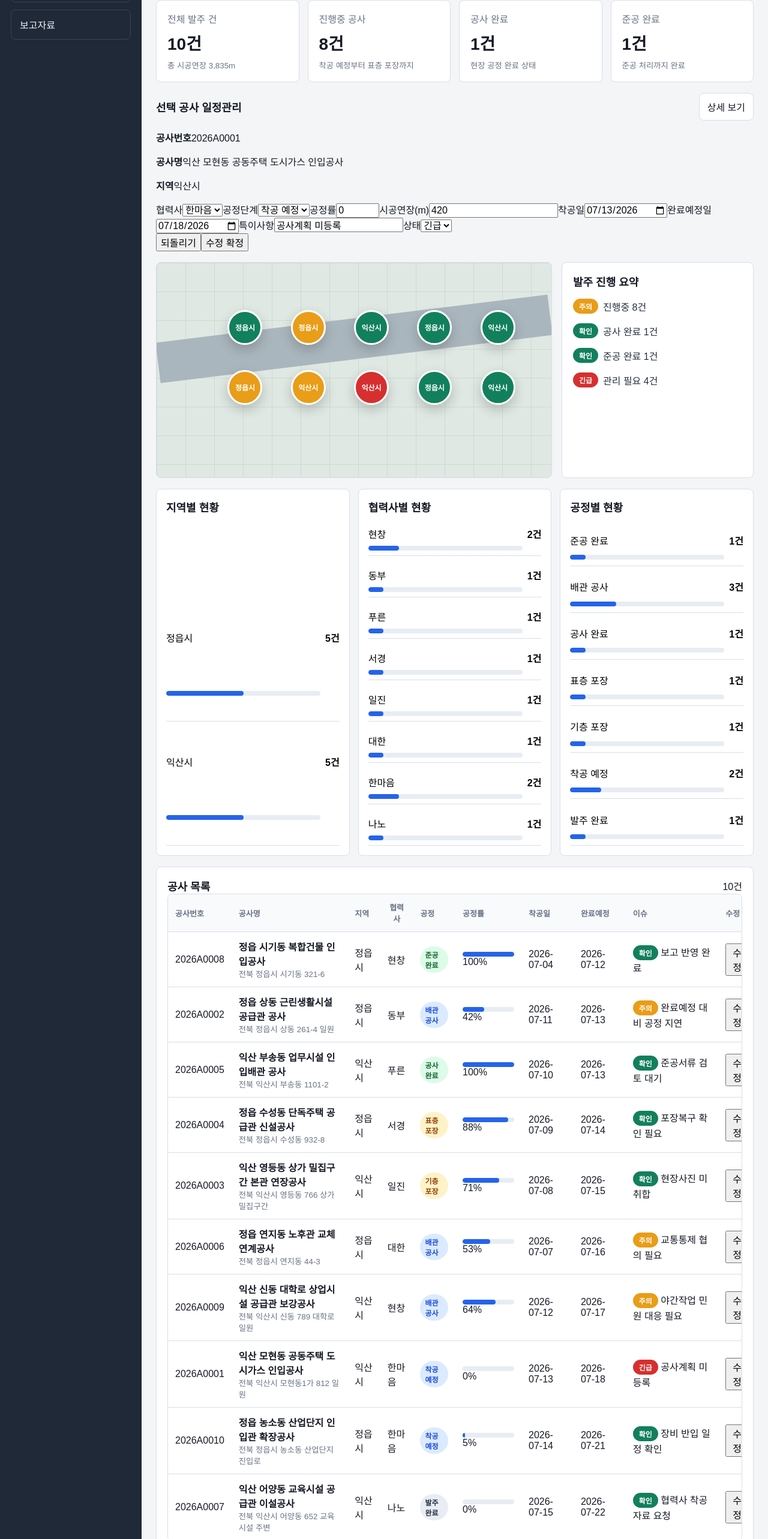
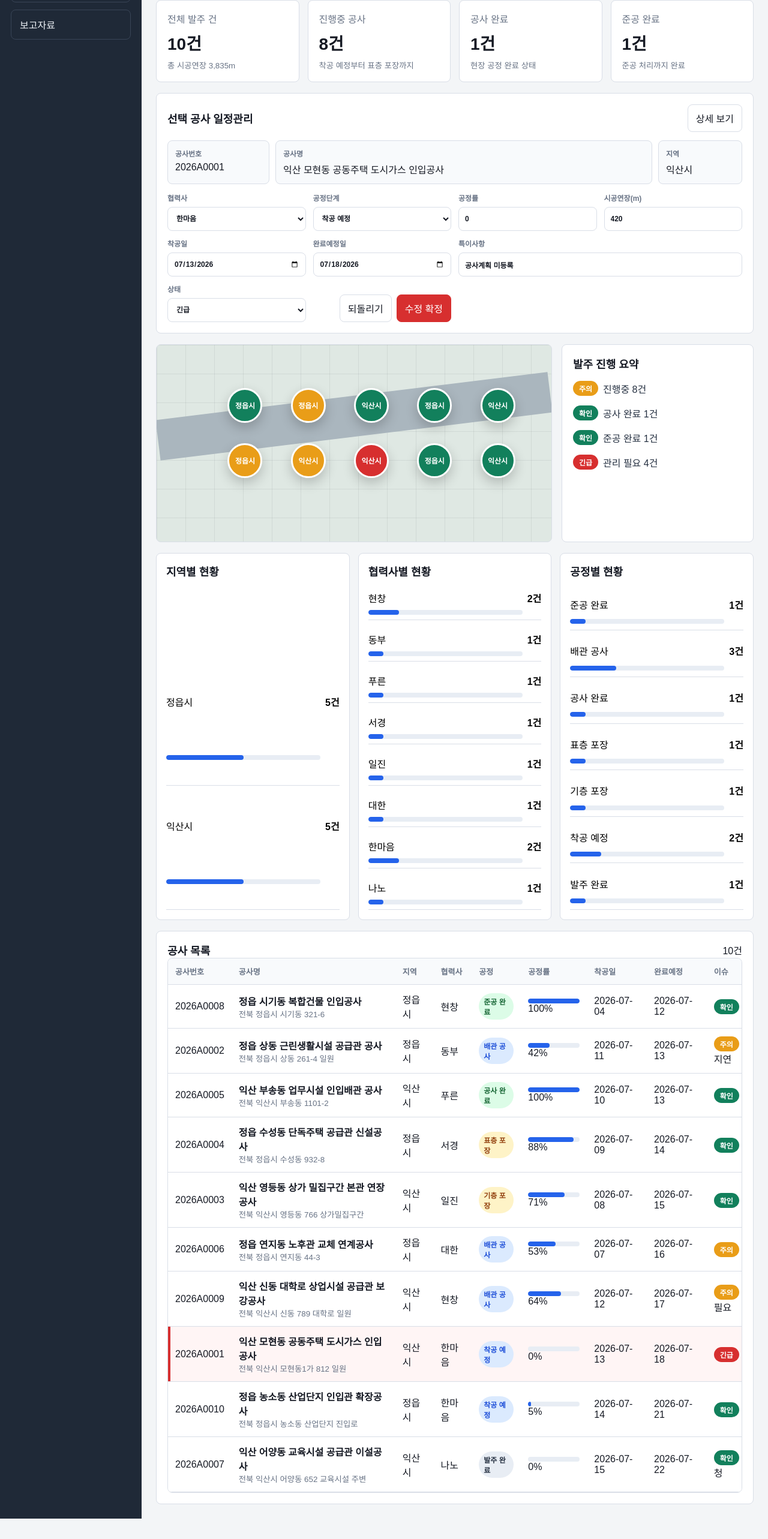
Before and after one commit to rlrkaos1536821-commits/OPCON, a Next.js app: page / in a window 1280 px wide. Shown: the part 234-2800 px from the top of the page at 60% size. After the commit the page ends 2766 px from the top, so only its background shows below. Built offline with nearby package versions, Linux system fonts and the light colour scheme.

Commit message:
Style list-first schedule editing workflow

```diff
--- a/src/app/globals.css
+++ b/src/app/globals.css
@@ -30,8 +30,8 @@ button { cursor: pointer; }
 h1, h2 { margin: 0; letter-spacing: 0; }
 h1 { font-size: 30px; }
 h2 { font-size: 18px; }
-.actions button, .filters input, .filters select, .buttonRow button, .sectionTitle button, .rightPanel button, .editPanel button { border: 1px solid var(--line); background: var(--panel); color: var(--text); padding: 10px 13px; border-radius: 8px; }
-.primary { background: var(--red) !important; border-color: var(--red) !important; color: #fff !important; }
+.actions button, .filters input, .filters select, .buttonRow button, .sectionTitle button, .rightPanel button, .scheduleActions button { border: 1px solid var(--line); background: var(--panel); color: var(--text); padding: 10px 13px; border-radius: 8px; }
+.primary, .scheduleActions button[type="submit"] { background: var(--red) !important; border-color: var(--red) !important; color: #fff !important; }
 .filters { flex-wrap: wrap; }
 .filters input { min-width: 320px; flex: 1; }
 .filters select { min-width: 140px; }
@@ -39,16 +39,27 @@ h2 { font-size: 18px; }
 .systemMessage { border: 1px solid var(--line); background: var(--panel); border-left: 5px solid var(--blue); border-radius: 8px; padding: 13px 16px; display: flex; gap: 12px; }
 .systemMessage.success { border-left-color: var(--green); }
 .systemMessage.error { border-left-color: var(--red); }
-.systemMessage span { color: var(--muted); }
+.systemMessage span, .muted, small { color: var(--muted); }
 
 .kpiGrid { display: grid; grid-template-columns: repeat(4, minmax(0, 1fr)); gap: 14px; }
-.kpiGrid article, .chartCard, .detailMain, .rightPanel, .photoStrip, .editPanel, .reportPanel, .tableSection, .alertPanel { background: var(--panel); border: 1px solid var(--line); border-radius: 8px; }
+.kpiGrid article, .chartCard, .detailMain, .rightPanel, .schedulePanel, .tableSection, .reportPanel, .alertPanel { background: var(--panel); border: 1px solid var(--line); border-radius: 8px; }
 .kpiGrid article { padding: 18px; display: grid; gap: 8px; }
-.kpiGrid span, .muted, small { color: var(--muted); }
+.kpiGrid span { color: var(--muted); }
 .kpiGrid strong { font-size: 28px; }
 
-.mapArea { display: grid; grid-template-columns: minmax(0, 1fr) 320px; gap: 16px; min-height: 360px; }
-.mapCanvas, .mockMap { position: relative; overflow: hidden; border: 1px solid var(--line); border-radius: 8px; background: linear-gradient(90deg, rgba(31, 41, 55, .08) 1px, transparent 1px), linear-gradient(rgba(31, 41, 55, .08) 1px, transparent 1px), #dfe8e3; background-size: 48px 48px; }
+.schedulePanel { padding: 18px; display: grid; gap: 14px; }
+.fixedInfoGrid { display: grid; grid-template-columns: 170px minmax(260px, 1fr) 140px; gap: 10px; }
+.infoGrid { display: grid; grid-template-columns: repeat(2, minmax(0, 1fr)); gap: 12px; }
+.infoGrid p, .fixedInfoGrid p, .rightPanel p { margin: 0; padding: 12px; background: #f8fafc; border: 1px solid var(--line); border-radius: 8px; }
+.infoGrid strong, .fixedInfoGrid strong { display: block; margin-bottom: 6px; color: var(--muted); font-size: 12px; }
+.scheduleForm { display: grid; grid-template-columns: repeat(4, minmax(150px, 1fr)); gap: 12px; align-items: end; }
+.scheduleForm label { display: grid; gap: 7px; color: var(--muted); font-size: 12px; font-weight: 800; }
+.scheduleForm input, .scheduleForm select { height: 40px; border: 1px solid var(--line); border-radius: 8px; padding: 0 10px; background: #fff; color: var(--text); }
+.wideField { grid-column: span 2; }
+.scheduleActions { display: flex; justify-content: flex-end; gap: 8px; }
+
+.mapArea { display: grid; grid-template-columns: minmax(0, 1fr) 320px; gap: 16px; min-height: 330px; }
+.mapCanvas, .mockMap { position: relative; overflow: hidden; border: 1px solid var(--line); border-radius: 8px; background: linear-gradient(90deg, rgba(31,41,55,.08) 1px, transparent 1px), linear-gradient(rgba(31,41,55,.08) 1px, transparent 1px), #dfe8e3; background-size: 48px 48px; }
 .mapCanvas::before, .mockMap::before { content: ""; position: absolute; inset: 26% 0 auto; height: 68px; background: #aab6be; transform: rotate(-7deg); }
 .mapPin { position: absolute; width: 58px; height: 58px; border-radius: 50%; border: 3px solid #fff; color: #fff; background: var(--green); box-shadow: 0 8px 20px rgba(0,0,0,.2); font-weight: 700; }
 .mapPin.critical { background: var(--red); }
@@ -68,31 +79,22 @@ h2 { font-size: 18px; }
 .progressTrack span { display: block; height: 100%; background: var(--blue); border-radius: inherit; }
 
 .detailGrid { display: grid; grid-template-columns: minmax(0, 1fr) 320px; gap: 16px; }
-.detailMain, .rightPanel, .editPanel, .reportPanel, .tableSection { padding: 18px; }
+.detailMain, .rightPanel, .reportPanel, .tableSection { padding: 18px; }
 .mockMap { height: 240px; margin: 14px 0; display: flex; align-items: center; justify-content: center; }
 .mockMap span, .mockMap b { position: relative; z-index: 1; background: rgba(255,255,255,.88); border-radius: 8px; padding: 10px 12px; margin: 4px; }
-.infoGrid { display: grid; grid-template-columns: repeat(2, minmax(0, 1fr)); gap: 12px; }
-.infoGrid p, .rightPanel p { margin: 0; padding: 12px; background: #f8fafc; border-radius: 8px; }
-.infoGrid strong { display: block; margin-bottom: 6px; }
-.photoStrip { grid-column: 1 / -1; padding: 14px; display: grid; grid-template-columns: repeat(3, 1fr); gap: 12px; }
-.photo { min-height: 120px; border-radius: 8px; padding: 16px; color: #fff; display: flex; flex-direction: column; justify-content: flex-end; background: #475569; }
-.photo.progress { background: #1f7666; }
-.photo.after { background: #365f91; }
 .rightPanel { display: grid; align-content: start; gap: 12px; }
-.editPanel { display: grid; gap: 12px; max-width: 760px; }
-.editPanel label { display: grid; gap: 7px; color: var(--muted); }
-.editPanel input, .editPanel textarea { border: 1px solid var(--line); border-radius: 8px; padding: 11px; background: #f8fafc; color: var(--text); }
-.editPanel textarea { min-height: 90px; resize: vertical; }
 .reportPanel pre { white-space: pre-wrap; background: #0f172a; color: #e2e8f0; padding: 18px; border-radius: 8px; line-height: 1.6; overflow: auto; }
 
 .tableWrap { overflow: auto; border: 1px solid var(--line); border-radius: 8px; }
-table { width: 100%; border-collapse: collapse; background: var(--panel); min-width: 980px; }
+table { width: 100%; border-collapse: collapse; background: var(--panel); min-width: 1180px; }
 th, td { padding: 12px; border-bottom: 1px solid var(--line); text-align: left; vertical-align: middle; }
 th { background: #f8fafc; color: var(--muted); font-size: 13px; }
 th button { border: 0; background: transparent; color: inherit; padding: 0; font-weight: 700; }
 td strong, td small { display: block; }
 tbody tr { cursor: pointer; }
-tbody tr:hover { background: #f9fbfd; }
+tbody tr:hover, .selectedRow { background: #fff5f5; }
+.selectedRow { box-shadow: inset 4px 0 0 var(--red); }
+.rowActionButton { min-width: 52px; border: 1px solid var(--red); border-radius: 6px; background: #fff; color: var(--red); padding: 7px 9px; font-weight: 800; }
 .stage { display: inline-flex; padding: 5px 8px; border-radius: 999px; font-size: 12px; font-weight: 800; color: #263142; background: #e8edf4; }
 .stageReady, .stagePipe { background: #dbeafe; color: #1d4ed8; }
 .stageBase, .stageTop { background: #fef3c7; color: #92400e; }
@@ -102,7 +104,10 @@ tbody tr:hover { background: #f9fbfd; }
 @media (max-width: 1100px) {
   .appShell { grid-template-columns: 1fr; }
   .sideNav { position: static; flex-direction: row; flex-wrap: wrap; align-items: center; }
-  .mapArea, .detailGrid, .summaryGrid, .kpiGrid { grid-template-columns: 1fr; }
-  .photoStrip, .infoGrid { grid-template-columns: 1fr; }
+  .mapArea, .detailGrid, .summaryGrid, .kpiGrid, .fixedInfoGrid, .scheduleForm { grid-template-columns: 1fr; }
+  .wideField { grid-column: auto; }
+  .scheduleActions { justify-content: stretch; }
+  .scheduleActions button { flex: 1; }
+  .infoGrid { grid-template-columns: 1fr; }
   .topBar { align-items: flex-start; flex-direction: column; }
 }
```
